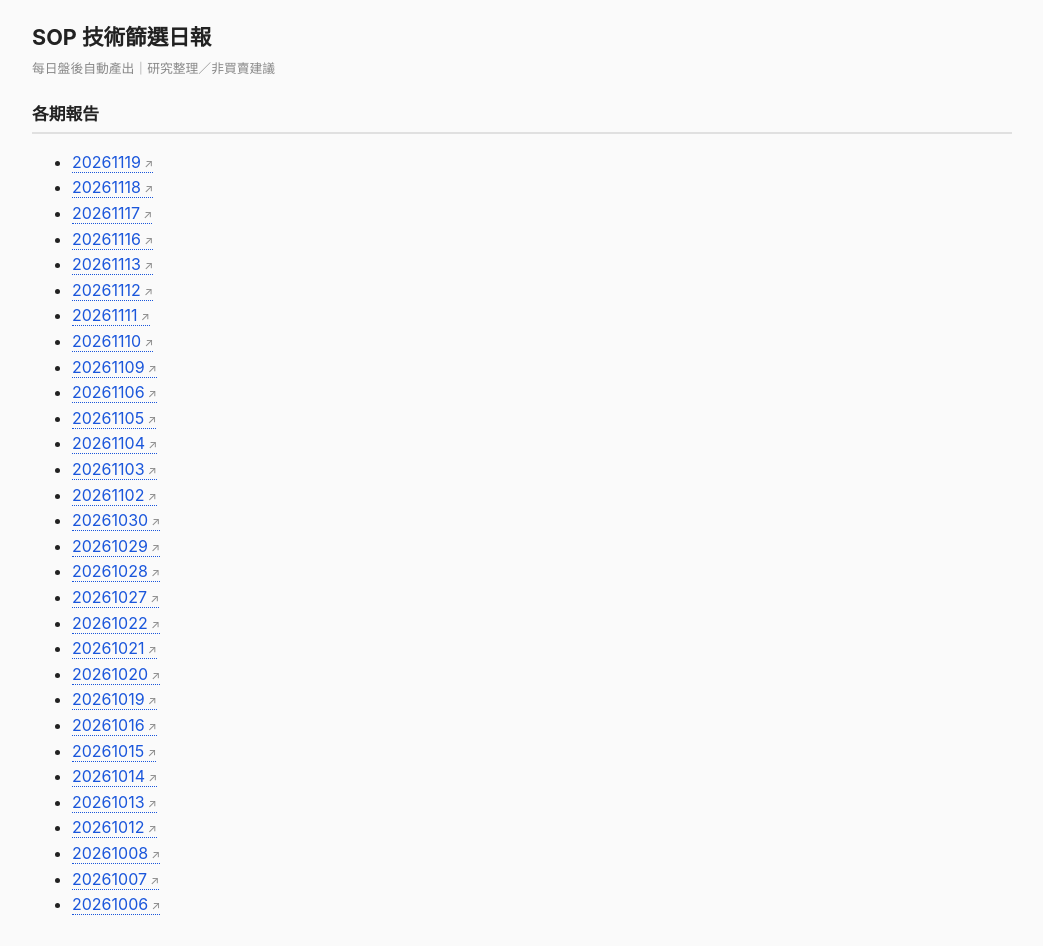
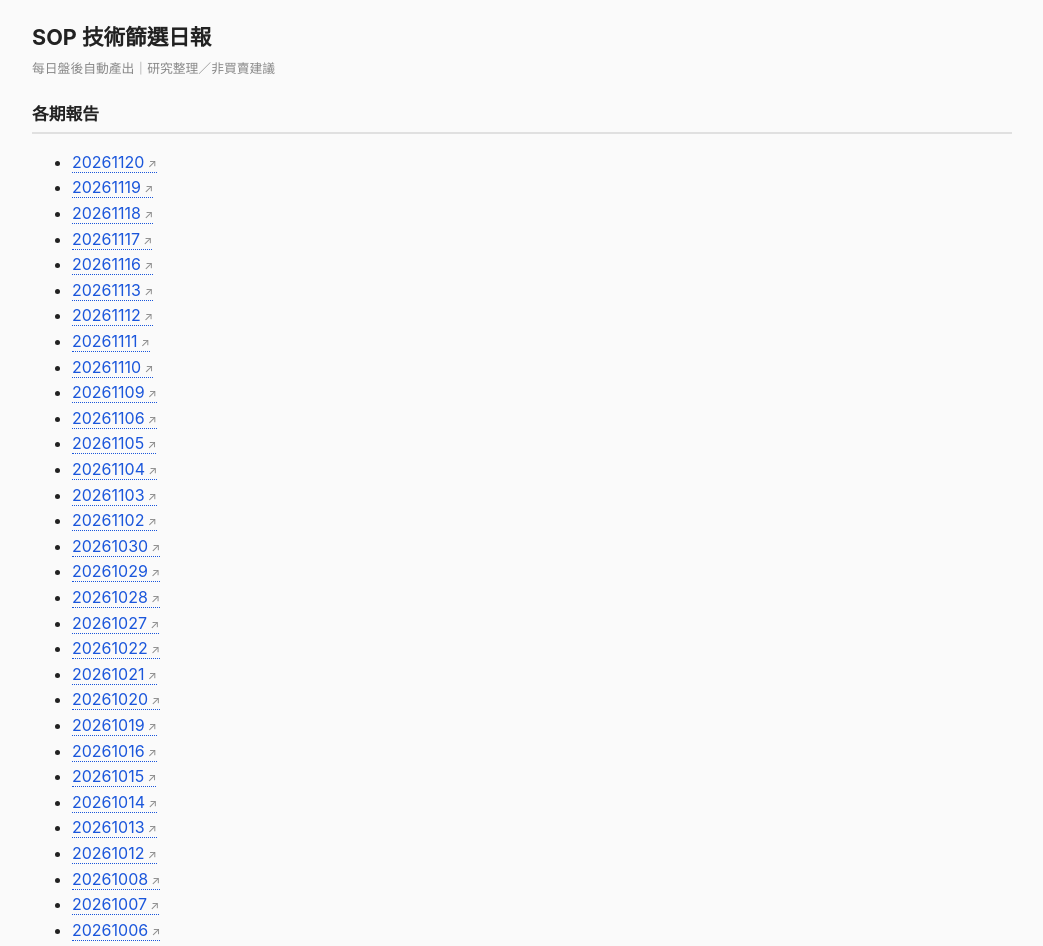
Before and after one commit to MasonLee3721/sop-daily, a plain HTML site: page index.html in a window 1280 px wide. Shown: the whole page, without its empty margins (118-1161 px from the left). Drawn offline with Linux system fonts and the light colour scheme.

Commit message:
SOP 日報 20261120 (2/33)

```diff
--- a/index.html
+++ b/index.html
@@ -20,6 +20,7 @@ a.tk:hover{color:#c0392b;border-bottom-style:solid}a.tk::after{content:" ↗";fo
 .tag{display:inline-block;font-size:.72rem;padding:1px 8px;border-radius:10px;background:#dcfce7;color:#166534;font-weight:700}
 .tag.t2{background:#eff6ff;color:#1d4ed8}</style></head><body>
 <h1>SOP 技術篩選日報</h1><p class="meta">每日盤後自動產出｜研究整理／非買賣建議</p><h2>各期報告</h2><ul>
+<li><a class="tk" href="reports/20261120/REPORT.html">20261120</a></li>
 <li><a class="tk" href="reports/20261119/REPORT.html">20261119</a></li>
 <li><a class="tk" href="reports/20261118/REPORT.html">20261118</a></li>
 <li><a class="tk" href="reports/20261117/REPORT.html">20261117</a></li>
```
